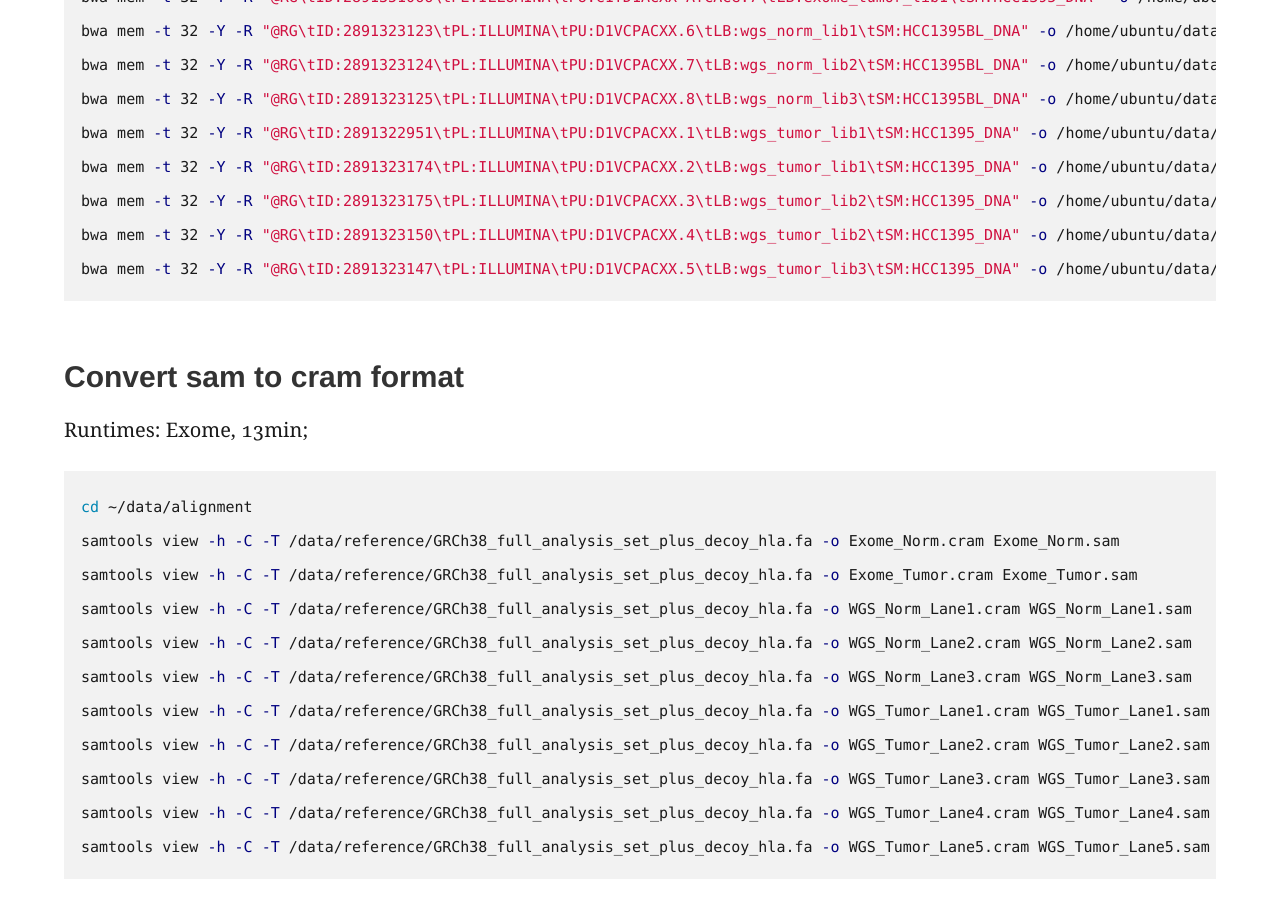
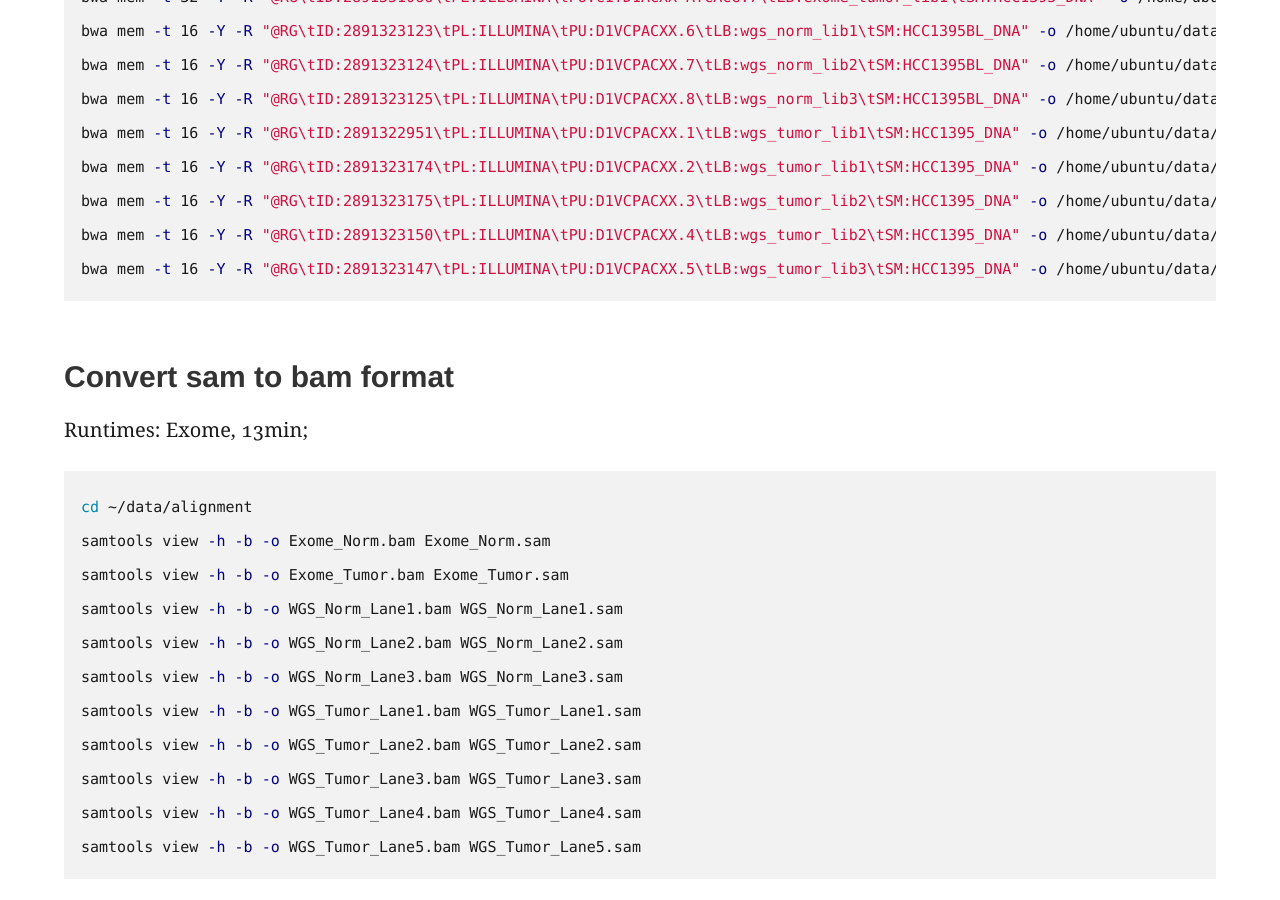
Before and after one commit to griffithlab/pmbio.org, a Jekyll site: the page built from _posts/0002-02-01-Alignment.md, in a window 1280 px wide and 900 px high, scrolled down 1888 px. Built offline with Jekyll 4.4.1, drawn with Linux system fonts in a browser that asks for light colours; some of the changed text lies outside the part shown.

Commit message:
switching back to bam instead of cram due to problems with picard (and anticipated problems with GATK)

````diff
--- a/_posts/0002-02-01-Alignment.md
+++ b/_posts/0002-02-01-Alignment.md
@@ -42,76 +42,89 @@ mkdir alignment
 cd alignment
 bwa mem -t 32 -Y -R "@RG\tID:2891351068\tPL:ILLUMINA\tPU:C1TD1ACXX-CGATGT.7\tLB:exome_norm_lib1\tSM:HCC1395BL_DNA" -o /home/ubuntu/data/alignment/Exome_Norm.sam /home/ubuntu/data/reference/GRCh38_full_analysis_set_plus_decoy_hla.fa /home/ubuntu/data/fastqs/Exome_Norm/2891351068_1.fastq.gz /home/ubuntu/data/fastqs/Exome_Norm/2891351068_2.fastq.gz
 bwa mem -t 32 -Y -R "@RG\tID:2891351066\tPL:ILLUMINA\tPU:C1TD1ACXX-ATCACG.7\tLB:exome_tumor_lib1\tSM:HCC1395_DNA" -o /home/ubuntu/data/alignment/Exome_Tumor.sam /home/ubuntu/data/reference/GRCh38_full_analysis_set_plus_decoy_hla.fa /home/ubuntu/data/fastqs/Exome_Tumor/2891351066_1.fastq.gz /home/ubuntu/data/fastqs/Exome_Tumor/2891351066_2.fastq.gz
-bwa mem -t 32 -Y -R "@RG\tID:2891323123\tPL:ILLUMINA\tPU:D1VCPACXX.6\tLB:wgs_norm_lib1\tSM:HCC1395BL_DNA" -o /home/ubuntu/data/alignment/WGS_Norm_Lane1.sam /home/ubuntu/data/reference/GRCh38_full_analysis_set_plus_decoy_hla.fa /home/ubuntu/data/fastqs/WGS_Norm/2891323123_1.fastq.gz /home/ubuntu/data/fastqs/WGS_Norm/2891323123_2.fastq.gz
-bwa mem -t 32 -Y -R "@RG\tID:2891323124\tPL:ILLUMINA\tPU:D1VCPACXX.7\tLB:wgs_norm_lib2\tSM:HCC1395BL_DNA" -o /home/ubuntu/data/alignment/WGS_Norm_Lane2.sam /home/ubuntu/data/reference/GRCh38_full_analysis_set_plus_decoy_hla.fa /home/ubuntu/data/fastqs/WGS_Norm/2891323124_1.fastq.gz /home/ubuntu/data/fastqs/WGS_Norm/2891323124_2.fastq.gz
-bwa mem -t 32 -Y -R "@RG\tID:2891323125\tPL:ILLUMINA\tPU:D1VCPACXX.8\tLB:wgs_norm_lib3\tSM:HCC1395BL_DNA" -o /home/ubuntu/data/alignment/WGS_Norm_Lane3.sam /home/ubuntu/data/reference/GRCh38_full_analysis_set_plus_decoy_hla.fa /home/ubuntu/data/fastqs/WGS_Norm/2891323125_1.fastq.gz /home/ubuntu/data/fastqs/WGS_Norm/2891323125_2.fastq.gz
-bwa mem -t 32 -Y -R "@RG\tID:2891322951\tPL:ILLUMINA\tPU:D1VCPACXX.1\tLB:wgs_tumor_lib1\tSM:HCC1395_DNA" -o /home/ubuntu/data/alignment/WGS_Tumor_Lane1.sam /home/ubuntu/data/reference/GRCh38_full_analysis_set_plus_decoy_hla.fa /home/ubuntu/data/fastqs/WGS_Tumor/2891322951_1.fastq.gz /home/ubuntu/data/fastqs/WGS_Tumor/2891322951_2.fastq.gz
-bwa mem -t 32 -Y -R "@RG\tID:2891323174\tPL:ILLUMINA\tPU:D1VCPACXX.2\tLB:wgs_tumor_lib1\tSM:HCC1395_DNA" -o /home/ubuntu/data/alignment/WGS_Tumor_Lane2.sam /home/ubuntu/data/reference/GRCh38_full_analysis_set_plus_decoy_hla.fa /home/ubuntu/data/fastqs/WGS_Tumor/2891323174_1.fastq.gz /home/ubuntu/data/fastqs/WGS_Tumor/2891323174_2.fastq.gz
-bwa mem -t 32 -Y -R "@RG\tID:2891323175\tPL:ILLUMINA\tPU:D1VCPACXX.3\tLB:wgs_tumor_lib2\tSM:HCC1395_DNA" -o /home/ubuntu/data/alignment/WGS_Tumor_Lane3.sam /home/ubuntu/data/reference/GRCh38_full_analysis_set_plus_decoy_hla.fa /home/ubuntu/data/fastqs/WGS_Tumor/2891323175_1.fastq.gz /home/ubuntu/data/fastqs/WGS_Tumor/2891323175_2.fastq.gz
-bwa mem -t 32 -Y -R "@RG\tID:2891323150\tPL:ILLUMINA\tPU:D1VCPACXX.4\tLB:wgs_tumor_lib2\tSM:HCC1395_DNA" -o /home/ubuntu/data/alignment/WGS_Tumor_Lane4.sam /home/ubuntu/data/reference/GRCh38_full_analysis_set_plus_decoy_hla.fa /home/ubuntu/data/fastqs/WGS_Tumor/2891323150_1.fastq.gz /home/ubuntu/data/fastqs/WGS_Tumor/2891323150_2.fastq.gz
-bwa mem -t 32 -Y -R "@RG\tID:2891323147\tPL:ILLUMINA\tPU:D1VCPACXX.5\tLB:wgs_tumor_lib3\tSM:HCC1395_DNA" -o /home/ubuntu/data/alignment/WGS_Tumor_Lane5.sam /home/ubuntu/data/reference/GRCh38_full_analysis_set_plus_decoy_hla.fa /home/ubuntu/data/fastqs/WGS_Tumor/2891323147_1.fastq.gz /home/ubuntu/data/fastqs/WGS_Tumor/2891323147_2.fastq.gz
+bwa mem -t 16 -Y -R "@RG\tID:2891323123\tPL:ILLUMINA\tPU:D1VCPACXX.6\tLB:wgs_norm_lib1\tSM:HCC1395BL_DNA" -o /home/ubuntu/data/alignment/WGS_Norm_Lane1.sam /home/ubuntu/data/reference/GRCh38_full_analysis_set_plus_decoy_hla.fa /home/ubuntu/data/fastqs/WGS_Norm/2891323123_1.fastq.gz /home/ubuntu/data/fastqs/WGS_Norm/2891323123_2.fastq.gz
+bwa mem -t 16 -Y -R "@RG\tID:2891323124\tPL:ILLUMINA\tPU:D1VCPACXX.7\tLB:wgs_norm_lib2\tSM:HCC1395BL_DNA" -o /home/ubuntu/data/alignment/WGS_Norm_Lane2.sam /home/ubuntu/data/reference/GRCh38_full_analysis_set_plus_decoy_hla.fa /home/ubuntu/data/fastqs/WGS_Norm/2891323124_1.fastq.gz /home/ubuntu/data/fastqs/WGS_Norm/2891323124_2.fastq.gz
+bwa mem -t 16 -Y -R "@RG\tID:2891323125\tPL:ILLUMINA\tPU:D1VCPACXX.8\tLB:wgs_norm_lib3\tSM:HCC1395BL_DNA" -o /home/ubuntu/data/alignment/WGS_Norm_Lane3.sam /home/ubuntu/data/reference/GRCh38_full_analysis_set_plus_decoy_hla.fa /home/ubuntu/data/fastqs/WGS_Norm/2891323125_1.fastq.gz /home/ubuntu/data/fastqs/WGS_Norm/2891323125_2.fastq.gz
+bwa mem -t 16 -Y -R "@RG\tID:2891322951\tPL:ILLUMINA\tPU:D1VCPACXX.1\tLB:wgs_tumor_lib1\tSM:HCC1395_DNA" -o /home/ubuntu/data/alignment/WGS_Tumor_Lane1.sam /home/ubuntu/data/reference/GRCh38_full_analysis_set_plus_decoy_hla.fa /home/ubuntu/data/fastqs/WGS_Tumor/2891322951_1.fastq.gz /home/ubuntu/data/fastqs/WGS_Tumor/2891322951_2.fastq.gz
+bwa mem -t 16 -Y -R "@RG\tID:2891323174\tPL:ILLUMINA\tPU:D1VCPACXX.2\tLB:wgs_tumor_lib1\tSM:HCC1395_DNA" -o /home/ubuntu/data/alignment/WGS_Tumor_Lane2.sam /home/ubuntu/data/reference/GRCh38_full_analysis_set_plus_decoy_hla.fa /home/ubuntu/data/fastqs/WGS_Tumor/2891323174_1.fastq.gz /home/ubuntu/data/fastqs/WGS_Tumor/2891323174_2.fastq.gz
+bwa mem -t 16 -Y -R "@RG\tID:2891323175\tPL:ILLUMINA\tPU:D1VCPACXX.3\tLB:wgs_tumor_lib2\tSM:HCC1395_DNA" -o /home/ubuntu/data/alignment/WGS_Tumor_Lane3.sam /home/ubuntu/data/reference/GRCh38_full_analysis_set_plus_decoy_hla.fa /home/ubuntu/data/fastqs/WGS_Tumor/2891323175_1.fastq.gz /home/ubuntu/data/fastqs/WGS_Tumor/2891323175_2.fastq.gz
+bwa mem -t 16 -Y -R "@RG\tID:2891323150\tPL:ILLUMINA\tPU:D1VCPACXX.4\tLB:wgs_tumor_lib2\tSM:HCC1395_DNA" -o /home/ubuntu/data/alignment/WGS_Tumor_Lane4.sam /home/ubuntu/data/reference/GRCh38_full_analysis_set_plus_decoy_hla.fa /home/ubuntu/data/fastqs/WGS_Tumor/2891323150_1.fastq.gz /home/ubuntu/data/fastqs/WGS_Tumor/2891323150_2.fastq.gz
+bwa mem -t 16 -Y -R "@RG\tID:2891323147\tPL:ILLUMINA\tPU:D1VCPACXX.5\tLB:wgs_tumor_lib3\tSM:HCC1395_DNA" -o /home/ubuntu/data/alignment/WGS_Tumor_Lane5.sam /home/ubuntu/data/reference/GRCh38_full_analysis_set_plus_decoy_hla.fa /home/ubuntu/data/fastqs/WGS_Tumor/2891323147_1.fastq.gz /home/ubuntu/data/fastqs/WGS_Tumor/2891323147_2.fastq.gz
 ```
 
-### Convert sam to cram format
+### Convert sam to bam format
 
 Runtimes: Exome, 13min;
 
 ```bash
 cd ~/data/alignment
-samtools view -h -C -T /data/reference/GRCh38_full_analysis_set_plus_decoy_hla.fa -o Exome_Norm.cram Exome_Norm.sam
-samtools view -h -C -T /data/reference/GRCh38_full_analysis_set_plus_decoy_hla.fa -o Exome_Tumor.cram Exome_Tumor.sam
-samtools view -h -C -T /data/reference/GRCh38_full_analysis_set_plus_decoy_hla.fa -o WGS_Norm_Lane1.cram WGS_Norm_Lane1.sam
-samtools view -h -C -T /data/reference/GRCh38_full_analysis_set_plus_decoy_hla.fa -o WGS_Norm_Lane2.cram WGS_Norm_Lane2.sam
-samtools view -h -C -T /data/reference/GRCh38_full_analysis_set_plus_decoy_hla.fa -o WGS_Norm_Lane3.cram WGS_Norm_Lane3.sam
-samtools view -h -C -T /data/reference/GRCh38_full_analysis_set_plus_decoy_hla.fa -o WGS_Tumor_Lane1.cram WGS_Tumor_Lane1.sam
-samtools view -h -C -T /data/reference/GRCh38_full_analysis_set_plus_decoy_hla.fa -o WGS_Tumor_Lane2.cram WGS_Tumor_Lane2.sam
-samtools view -h -C -T /data/reference/GRCh38_full_analysis_set_plus_decoy_hla.fa -o WGS_Tumor_Lane3.cram WGS_Tumor_Lane3.sam
-samtools view -h -C -T /data/reference/GRCh38_full_analysis_set_plus_decoy_hla.fa -o WGS_Tumor_Lane4.cram WGS_Tumor_Lane4.sam
-samtools view -h -C -T /data/reference/GRCh38_full_analysis_set_plus_decoy_hla.fa -o WGS_Tumor_Lane5.cram WGS_Tumor_Lane5.sam
+samtools view -h -b -o Exome_Norm.bam Exome_Norm.sam
+samtools view -h -b -o Exome_Tumor.bam Exome_Tumor.sam
+samtools view -h -b -o WGS_Norm_Lane1.bam WGS_Norm_Lane1.sam
+samtools view -h -b -o WGS_Norm_Lane2.bam WGS_Norm_Lane2.sam
+samtools view -h -b -o WGS_Norm_Lane3.bam WGS_Norm_Lane3.sam
+samtools view -h -b -o WGS_Tumor_Lane1.bam WGS_Tumor_Lane1.sam
+samtools view -h -b -o WGS_Tumor_Lane2.bam WGS_Tumor_Lane2.sam
+samtools view -h -b -o WGS_Tumor_Lane3.bam WGS_Tumor_Lane3.sam
+samtools view -h -b -o WGS_Tumor_Lane4.bam WGS_Tumor_Lane4.sam
+samtools view -h -b -o WGS_Tumor_Lane5.bam WGS_Tumor_Lane5.sam
 ```
 
-### Merge cram files
+### Merge bam files
 
 Run times: WGS_Norm, 86m; WGS_Tumor,
 
 ```bash
 cd ~/data/alignment
-samtools merge -@ 4 WGS_Norm_merged.cram WGS_Norm_Lane1.cram WGS_Norm_Lane2.cram WGS_Norm_Lane3.cram
-samtools merge -@ 4 WGS_Tumor_merged.cram WGS_Tumor_Lane1.cram WGS_Tumor_Lane2.cram WGS_Tumor_Lane3.cram WGS_Tumor_Lane4.cram WGS_Tumor_Lane5.cram
+samtools merge -@ 4 WGS_Norm_merged.bam WGS_Norm_Lane1.bam WGS_Norm_Lane2.bam WGS_Norm_Lane3.bam
+samtools merge -@ 4 WGS_Tumor_merged.bam WGS_Tumor_Lane1.bam WGS_Tumor_Lane2.bam WGS_Tumor_Lane3.bam WGS_Tumor_Lane4.bam WGS_Tumor_Lane5.bam
 ```
 
-### Clean up un-needed sam/cram files
+### Clean up un-needed sam/bam files
 
 ```bash
 cd ~/data/alignment
 rm /home/ubuntu/data/alignment/*.sam
-rm /home/ubuntu/data/alignment/WGS_*_Lane*.cram
+rm /home/ubuntu/data/alignment/WGS_*_Lane*.bam
 
 ```
 
-### Query name sort cram files
+### Query name sort bam files
+
 ```bash
 cd ~/data/alignment
-samtools sort -@ 8 -n -o Exome_Norm_namesorted.cram Exome_Norm.cram
-samtools sort -@ 8 -n -o Exome_Tumor_namesorted.cram Exome_Tumor.cram
-samtools sort -@ 24 -n -o WGS_Norm_merged_namesorted.cram WGS_Norm_merged.cram
-samtools sort -@ 24 -n -o WGS_Tumor_merged_namesorted.cram WGS_Tumor_merged.cram
+samtools sort -@ 8 -n -o Exome_Norm_namesorted.bam Exome_Norm.bam
+samtools sort -@ 8 -n -o Exome_Tumor_namesorted.bam Exome_Tumor.bam
+samtools sort -@ 24 -n -o WGS_Norm_merged_namesorted.bam WGS_Norm_merged.bam
+samtools sort -@ 24 -n -o WGS_Tumor_merged_namesorted.bam WGS_Tumor_merged.bam
 ```
 
 ### Mark duplicates
 
+```bash
+cd ~/data/alignment
+java -Xmx64g -jar $PICARD MarkDuplicates I=Exome_Norm_namesorted.bam O=Exome_Norm_namesorted_mrkdup.bam ASSUME_SORT_ORDER=queryname METRICS_FILE=Exome_Norm_mrkdup_metrics.txt QUIET=true COMPRESSION_LEVEL=0 VALIDATION_STRINGENCY=LENIENT
 
-### Position sort cram file
+java -Xmx64g -jar $PICARD MarkDuplicates I=Exome_Tumor_namesorted.bam O=Exome_Tumor_namesorted_mrkdup.bam ASSUME_SORT_ORDER=queryname METRICS_FILE=Exome_Tumor_mrkdup_metrics.txt QUIET=true COMPRESSION_LEVEL=0 VALIDATION_STRINGENCY=LENIENT
+java -Xmx64g -jar $PICARD MarkDuplicates I=WGS_Norm_merged_namesorted.bam O=WGS_Norm_merged_namesorted_mrkdup.bam ASSUME_SORT_ORDER=queryname METRICS_FILE=Exome_Norm_mrkdup_metrics.txt QUIET=true COMPRESSION_LEVEL=0 VALIDATION_STRINGENCY=LENIENT
+java -Xmx64g -jar $PICARD MarkDuplicates I=WGS_Tumor_merged_namesorted.bam O=WGS_Tumor_merged_namesorted_mrkdup.bam ASSUME_SORT_ORDER=queryname METRICS_FILE=Exome_Norm_mrkdup_metrics.txt QUIET=true COMPRESSION_LEVEL=0 VALIDATION_STRINGENCY=LENIENT
+```
+
+### Position sort bam file
 
 ```bash
 cd ~/data/alignment
-samtools sort -o Exome_Norm_2891351068.sorted.cram Exome_Norm_2891351068.cram
+samtools sort -o Exome_Norm_sorted_mrkdup.bam Exome_Norm_namesorted_mrkdup.bam
+samtools sort -o Exome_Tumor_sorted_mrkdup.bam Exome_Tumor_namesorted_mrkdup.bam
+samtools sort -o WGS_Norm_merged_sorted_mrkdup.bam WGS_Norm_merged_namesorted_mrkdup.bam
+samtools sort -o WGS_Tumor_merged_sorted_mrkdup.bam WGS_Tumor_merged_namesorted_mrkdup.bam
 ```
 
 ### Perform Base Quality Score Recalibration
 
 
-### Index cram file
+
+### Index bam file
 
 ```bash
 cd ~/data/alignment
````
Also changed, not shown: other parts of _posts/0002-02-01-Alignment.md (+1 -1 lines).
